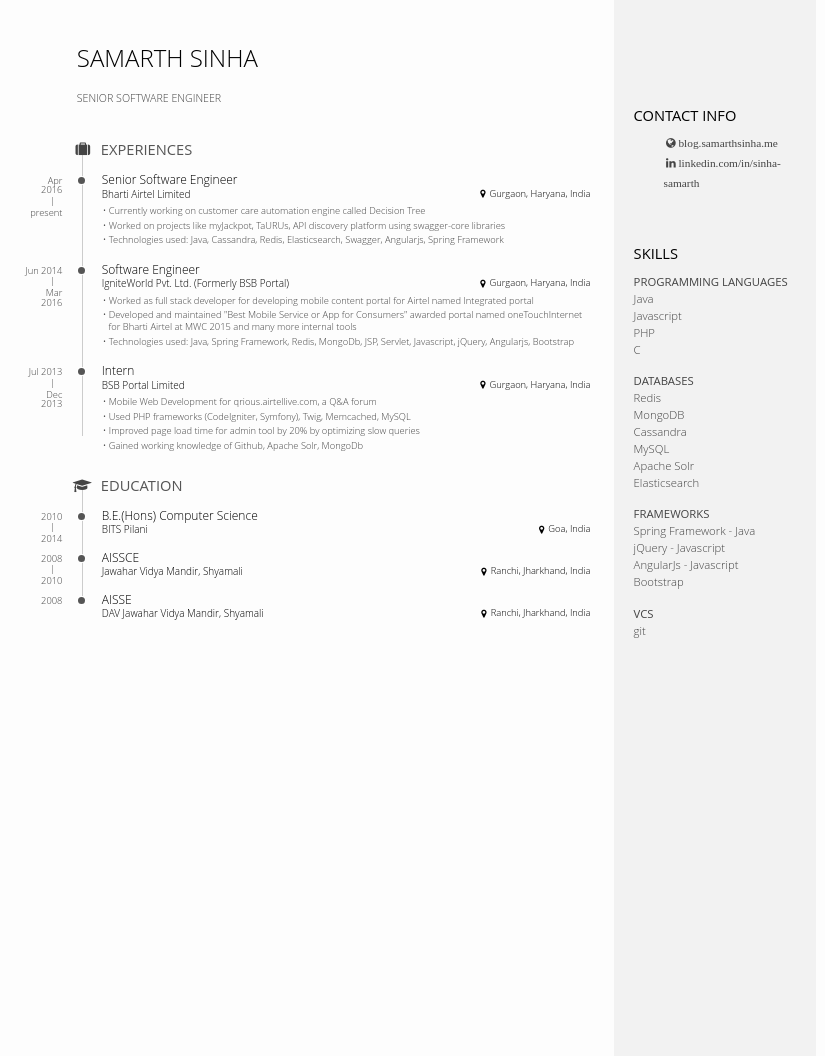
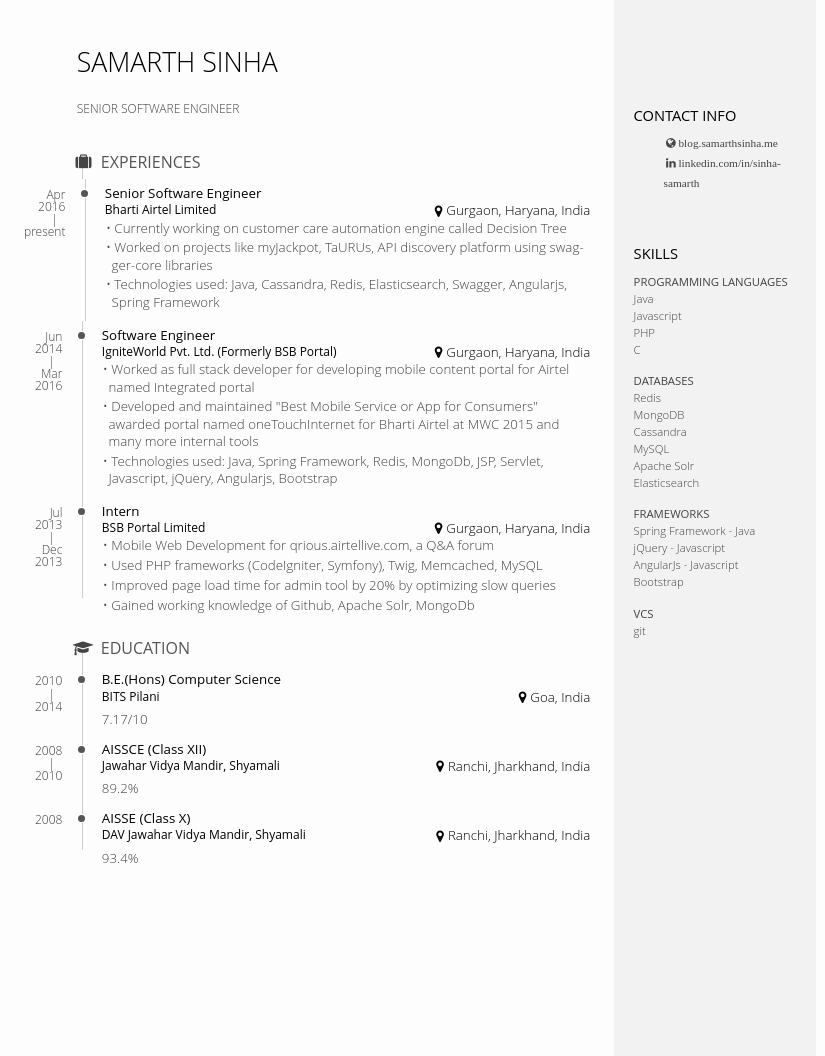
Before and after one commit to samarthsinha/samarthsinha.github.io, a Jekyll site: the page built from resume.md, in a window 1280 px wide. Shown: the whole page, without its empty margins (0-825 px from the left). Built offline with Jekyll 4.4.1, drawn with Linux system fonts in a browser that asks for light colours.

Commit message:
resume changes

```diff
--- a/_sass/resume.scss
+++ b/_sass/resume.scss
@@ -53,7 +53,7 @@
   float: left;
   width: var(--main-width);
   padding: 0.25in 0.25in 0 0.25in;
-  font-size: 7pt;
+  font-size: 10pt;
 }
 
 #sidebar{
@@ -82,7 +82,7 @@
 
 #title h1{
   font-weight: 300;
-  font-size: 18pt;
+  font-size: 20pt;
   line-height: 1.5;
 }
 
@@ -92,7 +92,7 @@
 }
 
 .subtitle{
-  font-size: 8pt;
+  font-size: 9pt;
 }
 
 /*** categorial blocks ***/
@@ -107,7 +107,7 @@
   /* XXX: 0.5px for aligning fx printing */
   left: calc((var(--date-block-width) + var(--decorator-horizontal-margin)));
   font-weight: 400;
-  font-size: 11pt;
+  font-size: 12pt;
   color: #555;
 }
 
@@ -164,7 +164,7 @@
   flex: 0 0 var(--date-block-width);
   padding-top: calc(var(--row-blocks-padding-top) + 2.5pt) !important;
   padding-right: var(--decorator-horizontal-margin);
-  font-size: 7pt;
+  font-size: 9pt;
   text-align: right;
   line-height: 1;
 }
@@ -240,7 +240,8 @@
 }
 
 .details h3{
-  font-size: 9pt;
+  font-size: 10pt;
+  font-weight:400;
 }
 
 .main-block:not(.concise) .details div{
@@ -259,7 +260,8 @@
 
 .details .place{
   float: left;
-  font-size: 7.5pt;
+  font-size: 9pt;
+  font-weight: 400;
 }
 
 .details .location{
--- a/resume.md
+++ b/resume.md
@@ -159,6 +159,7 @@
                     <span class="place">BITS Pilani</span>
                     <span class="location">Goa, India</span>
                 </header>
+                <div>7.17/10</div>
                 <!--<div>Pursued Bachelor of Engineering in Computer Science</div>-->
             </div>
         </section>
@@ -170,11 +171,11 @@
             </div>
             <div class="details">
                 <header>
-                    <h3>AISSCE</h3>
+                    <h3>AISSCE (Class XII)</h3>
                     <span class="place">Jawahar Vidya Mandir, Shyamali</span>
                     <span class="location">Ranchi, Jharkhand, India</span>
                 </header>
-                <!--<div>President's Scholarship</div>-->
+                <div>89.2%</div>
             </div>
         </section>
         <section class="blocks">
@@ -185,11 +186,11 @@
             </div>
             <div class="details">
                 <header>
-                    <h3>AISSE</h3>
+                    <h3>AISSE (Class X)</h3>
                     <span class="place">DAV Jawahar Vidya Mandir, Shyamali</span>
                     <span class="location">Ranchi, Jharkhand, India</span>
                 </header>
-                <!--<div>President's Scholarship</div>-->
+                <div>93.4%</div>
             </div>
         </section>
     </section>
```
